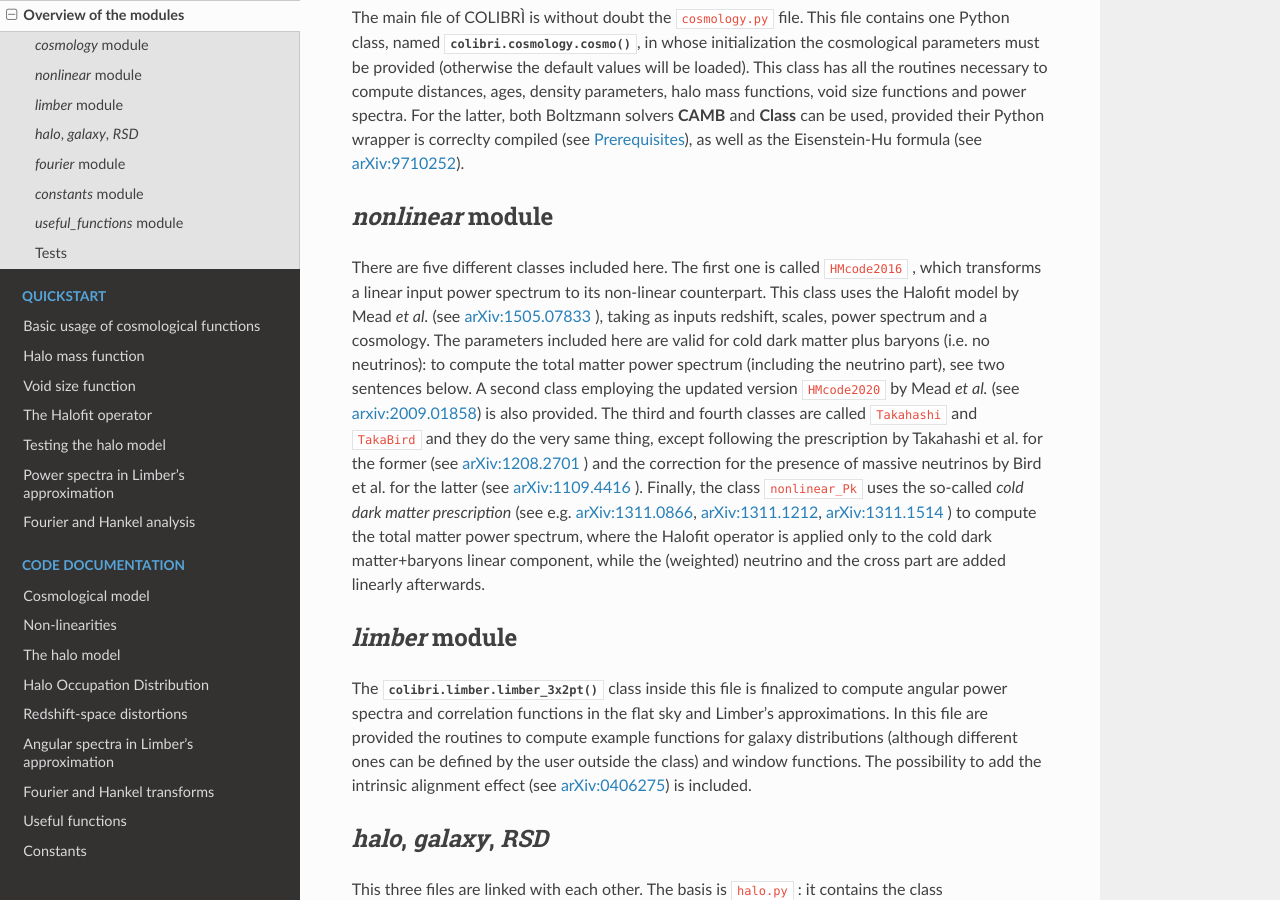
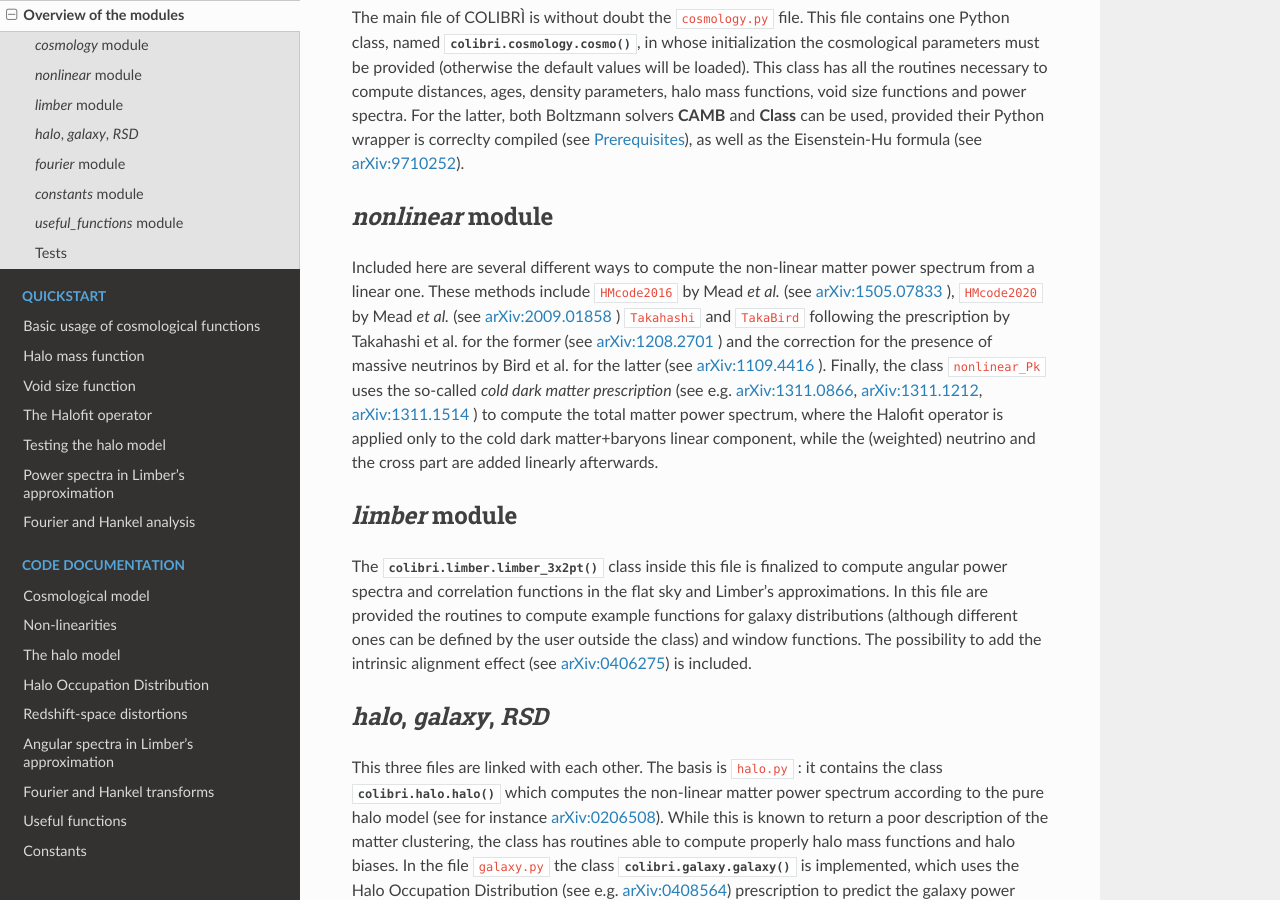
Before and after one commit to GabrieleParimbelli/COLIBRI, a Sphinx documentation site: the page built from doc/source/main/doc_overview.rst, in a window 1280 px wide and 900 px high, scrolled down 453 px. Built offline with Sphinx 7.4.7 and the Read the Docs theme 2.0.0, drawn with Linux system fonts in a browser that asks for light colours.

```diff
--- a/doc/source/main/doc_overview.rst
+++ b/doc/source/main/doc_overview.rst
@@ -21,12 +21,8 @@ For the latter, both Boltzmann solvers **CAMB** and **Class** can be used, provi
 `nonlinear` module
 ----------------------------
 
-There are five different classes included here.
-The first one is called ``HMcode2016`` , which transforms a linear input power spectrum to its non-linear counterpart.
-This class uses the Halofit model by Mead `et al.` (see `arXiv:1505.07833 <https://arxiv.org/abs/1505.07833>`_ ), taking as inputs redshift, scales, power spectrum and a cosmology.
-The parameters included here are valid for cold dark matter plus baryons (i.e. no neutrinos): to compute the total matter power spectrum (including the neutrino part), see two sentences below.
-A second class employing the updated version ``HMcode2020`` by Mead `et al.` (see `arxiv:2009.01858 <https://arxiv.org/abs/2009.01858>`_) is also provided.
-The third and fourth classes are called ``Takahashi`` and  ``TakaBird`` and they do the very same thing, except following the prescription by Takahashi et al. for the former (see `arXiv:1208.2701 <https://arxiv.org/abs/1208.2701>`_ ) and the correction for the presence of massive neutrinos by Bird et al. for the latter (see `arXiv:1109.4416 <https://arxiv.org/abs/1109.4416>`_ ).
+Included here are several different ways to compute the non-linear matter power spectrum from a linear one.
+These methods include ``HMcode2016`` by Mead `et al.` (see `arXiv:1505.07833 <https://arxiv.org/abs/1505.07833>`_ ),  ``HMcode2020`` by Mead `et al.` (see `arXiv:2009.01858 <https://arxiv.org/abs/2009.01858>`_ ) ``Takahashi`` and  ``TakaBird`` following the prescription by Takahashi et al. for the former (see `arXiv:1208.2701 <https://arxiv.org/abs/1208.2701>`_ ) and the correction for the presence of massive neutrinos by Bird et al. for the latter (see `arXiv:1109.4416 <https://arxiv.org/abs/1109.4416>`_ ).
 Finally, the class ``nonlinear_Pk`` uses the so-called `cold dark matter prescription` (see e.g. `arXiv:1311.0866 <https://arxiv.org/abs/1311.0866>`_, `arXiv:1311.1212 <https://arxiv.org/abs/1311.1212>`_, `arXiv:1311.1514 <https://arxiv.org/abs/1311.1514>`_ ) to compute the total matter power spectrum, where the Halofit operator is applied only to the cold dark matter+baryons linear component, while the (weighted) neutrino and the cross part are added linearly afterwards.
 
 `limber` module
```
Also changed, not shown: README.rst (+13 -16 lines), 1 other file.
